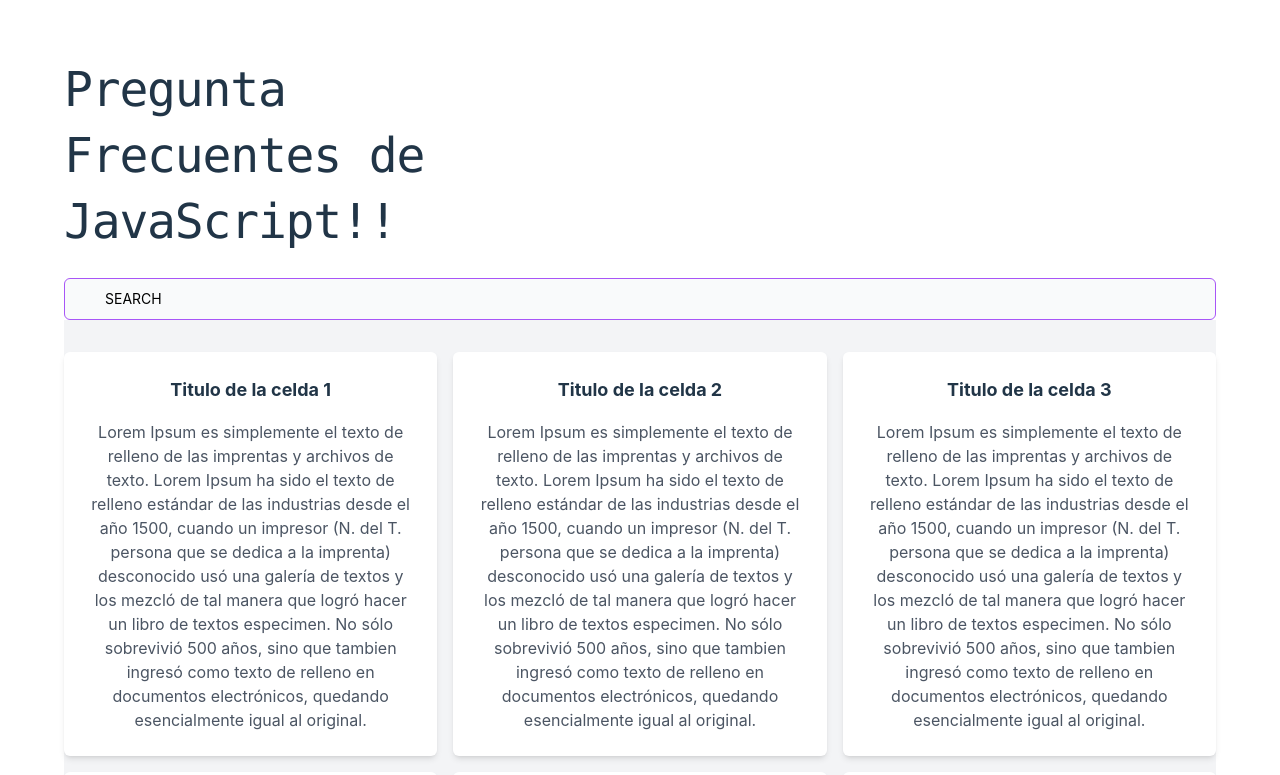
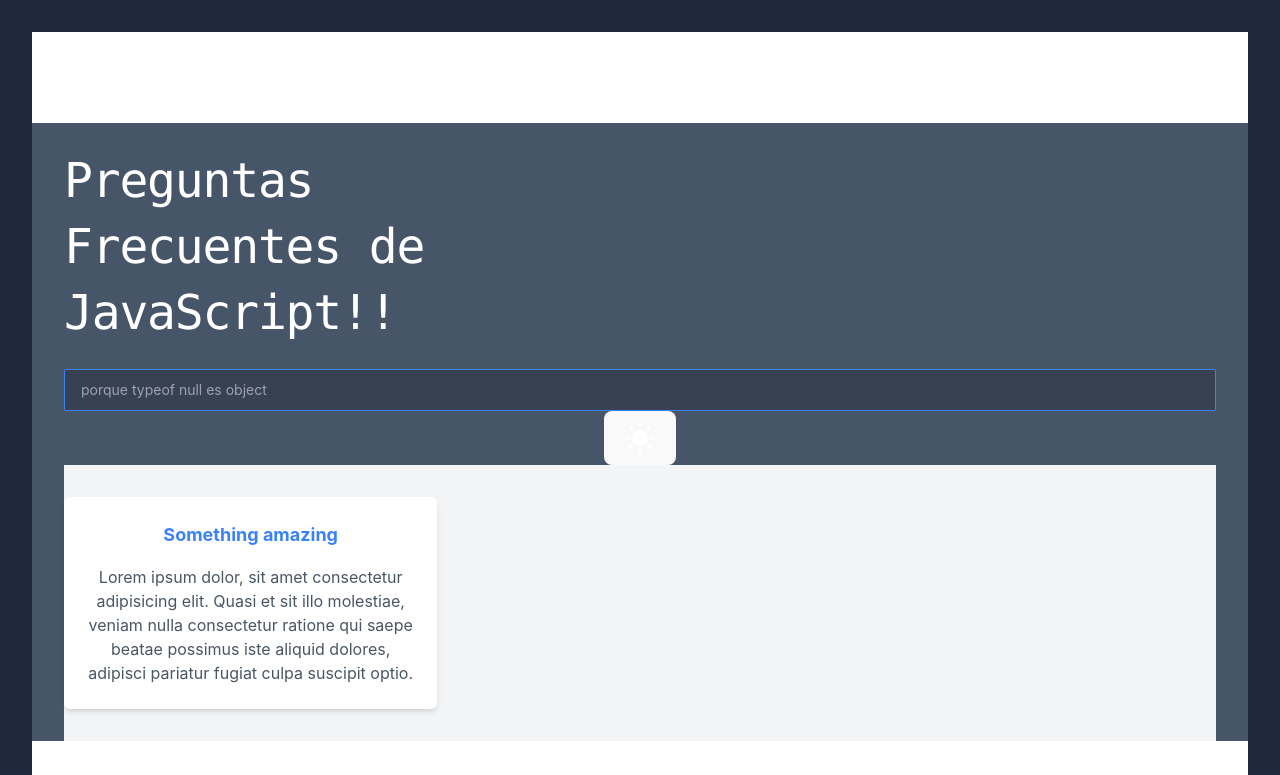
Before and after one commit to Hackafor/javascript-wiki, a Next.js app: page / in a window 1280 px wide. Shown: the top 775 px of the page. Built offline with nearby package versions, Linux system fonts and the light colour scheme.

Commit message:
Add dark mode and some examples

```diff
--- a/package.json
+++ b/package.json
@@ -12,6 +12,7 @@
     "next": "13.1.6",
     "react": "18.2.0",
     "react-dom": "18.2.0",
+    "standard": "17.0.0",
     "zod": "^3.20.2"
   },
   "devDependencies": {
--- /dev/null
+++ b/src/Componentes/ButtonTheme.tsx
@@ -0,0 +1,65 @@
+'use client';
+import React, { useEffect, useState } from 'react';
+import Moon from './icons/Moon';
+import Sun from './icons/Sun';
+
+function ButtonTheme() {
+  const [theme, setTheme] = useState('');
+
+  useEffect(() => {
+    const colorScheme = window.localStorage.getItem('color-theme') || 'light';
+
+    if (colorScheme === 'light') {
+      document.documentElement.style.backgroundColor = '#1e293b';
+      document.documentElement.style.setProperty('--bg-color', '#1e293b');
+      document.documentElement.classList.add('dark');
+      localStorage.setItem('color-theme', 'dark');
+    } else {
+      document.documentElement.classList.remove('dark');
+      document.documentElement.style.backgroundColor = '#f6f6f6';
+      document.documentElement.style.setProperty('--bg-color', '#f6f6f6');
+      localStorage.setItem('color-theme', 'light');
+    }
+
+    setTheme(colorScheme);
+  }, []);
+
+  const handleClick = () => {
+    if (localStorage.getItem('color-theme')) {
+      if (localStorage.getItem('color-theme') === 'light') {
+        document.documentElement.style.backgroundColor = '#1e293b';
+        document.documentElement.style.setProperty('--bg-color', '#1e293b');
+        document.documentElement.classList.add('dark');
+        localStorage.setItem('color-theme', 'dark');
+        setTheme('dark');
+      } else {
+        document.documentElement.classList.remove('dark');
+        document.documentElement.style.backgroundColor = '#f6f6f6';
+        document.documentElement.style.setProperty('--bg-color', '#f6f6f6');
+        localStorage.setItem('color-theme', 'light');
+        setTheme('light');
+      }
+      // if NOT set via local storage previously
+    } else {
+      if (document.documentElement.classList.contains('dark')) {
+        document.documentElement.classList.remove('dark');
+        document.documentElement.style.backgroundColor = '#f6f6f6';
+        document.documentElement.style.setProperty('--bg-color', '#f6f6f6');
+        localStorage.setItem('color-theme', 'light');
+      } else {
+        document.documentElement.style.backgroundColor = '#1e293b';
+        document.documentElement.style.setProperty('--bg-color', '#1e293b');
+        document.documentElement.classList.add('dark');
+        localStorage.setItem('color-theme', 'dark');
+      }
+    }
+  };
+
+  return (
+    <button className="text-white" onClick={handleClick}>
+      {theme === 'light' ? <Sun /> : <Moon />}
+    </button>
+  );
+}
+
+export default ButtonTheme;
--- a/src/Componentes/Principal.tsx
+++ b/src/Componentes/Principal.tsx
@@ -1,27 +1,14 @@
+import Link from 'next/link';
 import principal from '../estilos/Principal.module.css';
+import ButtonTheme from './ButtonTheme';
 
-type Props = {
-  titulo1: string;
-  contenido1: string;
-  titulo2: string;
-  contenido2: string;
-  titulo3: string;
-  contenido3: string;
-  titulo4: string;
-  contenido4: string;
-  titulo5: string;
-  contenido5: string;
-  titulo6: string;
-  contenido6: string;
-};
-
-export default function Principal(props: Props) {
+export default function Principal(props) {
   return (
-    <div className="contenedor mx-auto px-4 sm:px-6 lg:px-8">
+    <div className="contenedor dark:bg-slate-600 mx-auto px-4 sm:px-6 lg:px-8">
       <header>
         <div className=" flex-cold ">
-          <h1 className="max-w-lg py-6 text-left font-mono text-5xl leading-snug tracking-tight">
-            Pregunta Frecuentes de JavaScript!!
+          <h1 className="max-w-lg py-6 text-left dark:text-white text-black font-mono text-5xl leading-snug tracking-tight">
+            Preguntas Frecuentes de JavaScript!!
           </h1>
         </div>
         <div>
@@ -29,38 +16,24 @@ export default function Principal(props: Props) {
             autoFocus
             type="search"
             name="search"
-            placeholder="SEARCH"
-            className={`${principal.search} block  w-full rounded-lg rounded-md border  bg-gray-50 p-2.5 pl-10  text-sm text-gray-900 focus:border-purple-500 focus:outline-none focus:ring-blue-500 dark:border-gray-600  dark:bg-gray-700 dark:text-white dark:placeholder-gray-400 dark:focus:border-blue-500 dark:focus:ring-blue-500 `}
+            placeholder="porque typeof null es object"
+            className={`${principal.search} block  w-full border  bg-gray-50 p-2.5 pl-4 rounded-sm  text-sm text-gray-900 focus:border-purple-500 focus:outline-none focus:ring-blue-500 dark:border-gray-600  dark:bg-gray-700 dark:text-white dark:placeholder-gray-400 dark:focus:border-blue-500 dark:focus:ring-blue-500 `}
           ></input>
         </div>
       </header>
+      <ButtonTheme />
 
       <section className="bg-gray-100 py-8">
         <div className="container mx-auto">
-          <div className="grid grid-cols-1 gap-4 sm:grid-cols-2 md:grid-cols-3">
+          <div className="grid grid-cols-1 gap-4 sm:grid-cols-2 dark:text-blue-500 text-black md:grid-cols-3">
             <div className="duration-400 rounded-md bg-white p-6 shadow-md transition ease-in-out hover:scale-105 hover:transform hover:bg-blue-100">
-              <h2 className="mb-4 text-lg font-bold">{props.titulo1}</h2>
-              <p className="text-gray-600">{props.contenido1}</p>
-            </div>
-            <div className="duration-400 rounded-md bg-white p-6 shadow-md transition ease-in-out hover:scale-105 hover:transform hover:bg-blue-100">
-              <h2 className="mb-4 text-lg font-bold">{props.titulo2}</h2>
-              <p className="text-gray-600">{props.contenido2}</p>
-            </div>
-            <div className="duration-400 rounded-md bg-white p-6 shadow-md transition ease-in-out hover:scale-105 hover:transform hover:bg-blue-100">
-              <h2 className="mb-4 text-lg font-bold">{props.titulo3}</h2>
-              <p className="text-gray-600">{props.contenido3}</p>
-            </div>
-            <div className="duration-400 rounded-md bg-white p-6 shadow-md transition ease-in-out hover:scale-105 hover:transform hover:bg-blue-100">
-              <h2 className="mb-4 text-lg font-bold">{props.titulo4}</h2>
-              <p className="text-gray-600">{props.contenido4}</p>
-            </div>
-            <div className="duration-400 rounded-md bg-white p-6 shadow-md transition ease-in-out hover:scale-105 hover:transform hover:bg-blue-100">
-              <h2 className="mb-4 text-lg font-bold">{props.titulo5} </h2>
-              <p className="text-gray-600">{props.contenido5}</p>
-            </div>
-            <div className="duration-400 rounded-md bg-white p-6 shadow-md transition ease-in-out hover:scale-105 hover:transform hover:bg-blue-100">
-              <h2 className="mb-4 text-lg font-bold">{props.titulo6} </h2>
-              <p className="text-gray-600">{props.contenido6}</p>
+              <h2 className="mb-4 text-lg font-bold"> Something amazing </h2>
+              <p className="text-gray-600">
+                Lorem ipsum dolor, sit amet consectetur adipisicing elit. Quasi
+                et sit illo molestiae, veniam nulla consectetur ratione qui
+                saepe beatae possimus iste aliquid dolores, adipisci pariatur
+                fugiat culpa suscipit optio.
+              </p>
             </div>
           </div>
         </div>
--- /dev/null
+++ b/src/Componentes/icons/Moon.jsx
@@ -0,0 +1,17 @@
+function Moon() {
+  return (
+    <svg
+      xmlns="http://www.w3.org/2000/svg"
+      width="2em"
+      height="2em"
+      viewBox="0 0 256 256"
+    >
+      <path
+        fill="currentColor"
+        d="M228.1 149.1a12 12 0 0 0-11.6-8.5a11.4 11.4 0 0 0-3.3.6a80 80 0 0 1-98.3-98.4a13.5 13.5 0 0 0 .4-2.8a12 12 0 0 0-7.5-11.8a12.6 12.6 0 0 0-7.9-.4A104 104 0 1 0 228.2 156a12.5 12.5 0 0 0-.1-6.9ZM128 208A80 80 0 0 1 88.1 58.6a104.2 104.2 0 0 0 109.3 109.3A80.4 80.4 0 0 1 128 208Z"
+      />
+    </svg>
+  );
+}
+
+export default Moon;
--- /dev/null
+++ b/src/Componentes/icons/Sun.jsx
@@ -0,0 +1,19 @@
+import React from 'react';
+
+function Sun() {
+  return (
+    <svg
+      xmlns="http://www.w3.org/2000/svg"
+      width="2em"
+      height="2em"
+      viewBox="0 0 24 24"
+    >
+      <path
+        fill="currentColor"
+        d="M12 18a6 6 0 1 1 0-12a6 6 0 0 1 0 12zM11 1h2v3h-2V1zm0 19h2v3h-2v-3zM3.515 4.929l1.414-1.414L7.05 5.636L5.636 7.05L3.515 4.93zM16.95 18.364l1.414-1.414l2.121 2.121l-1.414 1.414l-2.121-2.121zm2.121-14.85l1.414 1.415l-2.121 2.121l-1.414-1.414l2.121-2.121zM5.636 16.95l1.414 1.414l-2.121 2.121l-1.414-1.414l2.121-2.121zM23 11v2h-3v-2h3zM4 11v2H1v-2h3z"
+      />
+    </svg>
+  );
+}
+
+export default Sun;
--- a/src/pages/index.tsx
+++ b/src/pages/index.tsx
@@ -3,21 +3,8 @@ import Principal from '~/Componentes/Principal';
 
 const Home: NextPage = () => {
   return (
-    <main>
-      <Principal
-        titulo1="Titulo de la celda 1"
-        contenido1="Lorem Ipsum es simplemente el texto de relleno de las imprentas y archivos de texto. Lorem Ipsum ha sido el texto de relleno estándar de las industrias desde el año 1500, cuando un impresor (N. del T. persona que se dedica a la imprenta) desconocido usó una galería de textos y los mezcló de tal manera que logró hacer un libro de textos especimen. No sólo sobrevivió 500 años, sino que tambien ingresó como texto de relleno en documentos electrónicos, quedando esencialmente igual al original."
-        titulo2="Titulo de la celda 2"
-        contenido2="Lorem Ipsum es simplemente el texto de relleno de las imprentas y archivos de texto. Lorem Ipsum ha sido el texto de relleno estándar de las industrias desde el año 1500, cuando un impresor (N. del T. persona que se dedica a la imprenta) desconocido usó una galería de textos y los mezcló de tal manera que logró hacer un libro de textos especimen. No sólo sobrevivió 500 años, sino que tambien ingresó como texto de relleno en documentos electrónicos, quedando esencialmente igual al original."
-        titulo3="Titulo de la celda 3"
-        contenido3="Lorem Ipsum es simplemente el texto de relleno de las imprentas y archivos de texto. Lorem Ipsum ha sido el texto de relleno estándar de las industrias desde el año 1500, cuando un impresor (N. del T. persona que se dedica a la imprenta) desconocido usó una galería de textos y los mezcló de tal manera que logró hacer un libro de textos especimen. No sólo sobrevivió 500 años, sino que tambien ingresó como texto de relleno en documentos electrónicos, quedando esencialmente igual al original."
-        titulo4="Titulo de la celda 4"
-        contenido4="Lorem Ipsum es simplemente el texto de relleno de las imprentas y archivos de texto. Lorem Ipsum ha sido el texto de relleno estándar de las industrias desde el año 1500, cuando un impresor (N. del T. persona que se dedica a la imprenta) desconocido usó una galería de textos y los mezcló de tal manera que logró hacer un libro de textos especimen. No sólo sobrevivió 500 años, sino que tambien ingresó como texto de relleno en documentos electrónicos, quedando esencialmente igual al original."
-        titulo5="Titulo de la celda 5"
-        contenido5="Lorem Ipsum es simplemente el texto de relleno de las imprentas y archivos de texto. Lorem Ipsum ha sido el texto de relleno estándar de las industrias desde el año 1500, cuando un impresor (N. del T. persona que se dedica a la imprenta) desconocido usó una galería de textos y los mezcló de tal manera que logró hacer un libro de textos especimen. No sólo sobrevivió 500 años, sino que tambien ingresó como texto de relleno en documentos electrónicos, quedando esencialmente igual al original."
-        titulo6="Titulo de la celda 6"
-        contenido6="Lorem Ipsum es simplemente el texto de relleno de las imprentas y archivos de texto. Lorem Ipsum ha sido el texto de relleno estándar de las industrias desde el año 1500, cuando un impresor (N. del T. persona que se dedica a la imprenta) desconocido usó una galería de textos y los mezcló de tal manera que logró hacer un libro de textos especimen. No sólo sobrevivió 500 años, sino que tambien ingresó como texto de relleno en documentos electrónicos, quedando esencialmente igual al original."
-      />
+    <main className="dark:bg-blue-600">
+      <Principal />
     </main>
   );
 };
--- /dev/null
+++ b/src/pages/something.jsx
@@ -0,0 +1,7 @@
+import React from 'react';
+
+function something() {
+  return <div className="dark:text-blue-600 text-black">something</div>;
+}
+
+export default something;
--- a/src/styles/globals.css
+++ b/src/styles/globals.css
@@ -6,10 +6,6 @@
   font-family: Inter, system-ui, Avenir, Helvetica, Arial, sans-serif;
   line-height: 1.5;
   font-weight: 400;
-
-  color-scheme: light dark;
-  color: rgba(255, 255, 255, 0.87);
-  background-color: #242424;
 
   font-synthesis: none;
   text-rendering: optimizeLegibility;
@@ -38,6 +34,7 @@ body {
   display: flex;
   place-items: center;
   min-width: 320px;
+  background-color: #ffffff;
   min-height: 100vh;
 }
 
@@ -68,7 +65,6 @@ button:focus-visible {
 @media (prefers-color-scheme: light) {
   :root {
     color: #213547;
-    background-color: #ffffff;
   }
   a:hover {
     color: #747bff;
--- a/tailwind.config.cjs
+++ b/tailwind.config.cjs
@@ -1,6 +1,7 @@
 /** @type {import('tailwindcss').Config} */
 module.exports = {
   content: ["./src/**/*.{js,ts,jsx,tsx}"],
+  darkMode: 'class',
   theme: {
     extend: {},
   },
```
Also changed, not shown: src/Componentes/Question.tsx (added, +7 -0 lines), src/pages/[gretting].jsx (added, +11 -0 lines), 1 other file (tests, documents, lock files or other folders).
